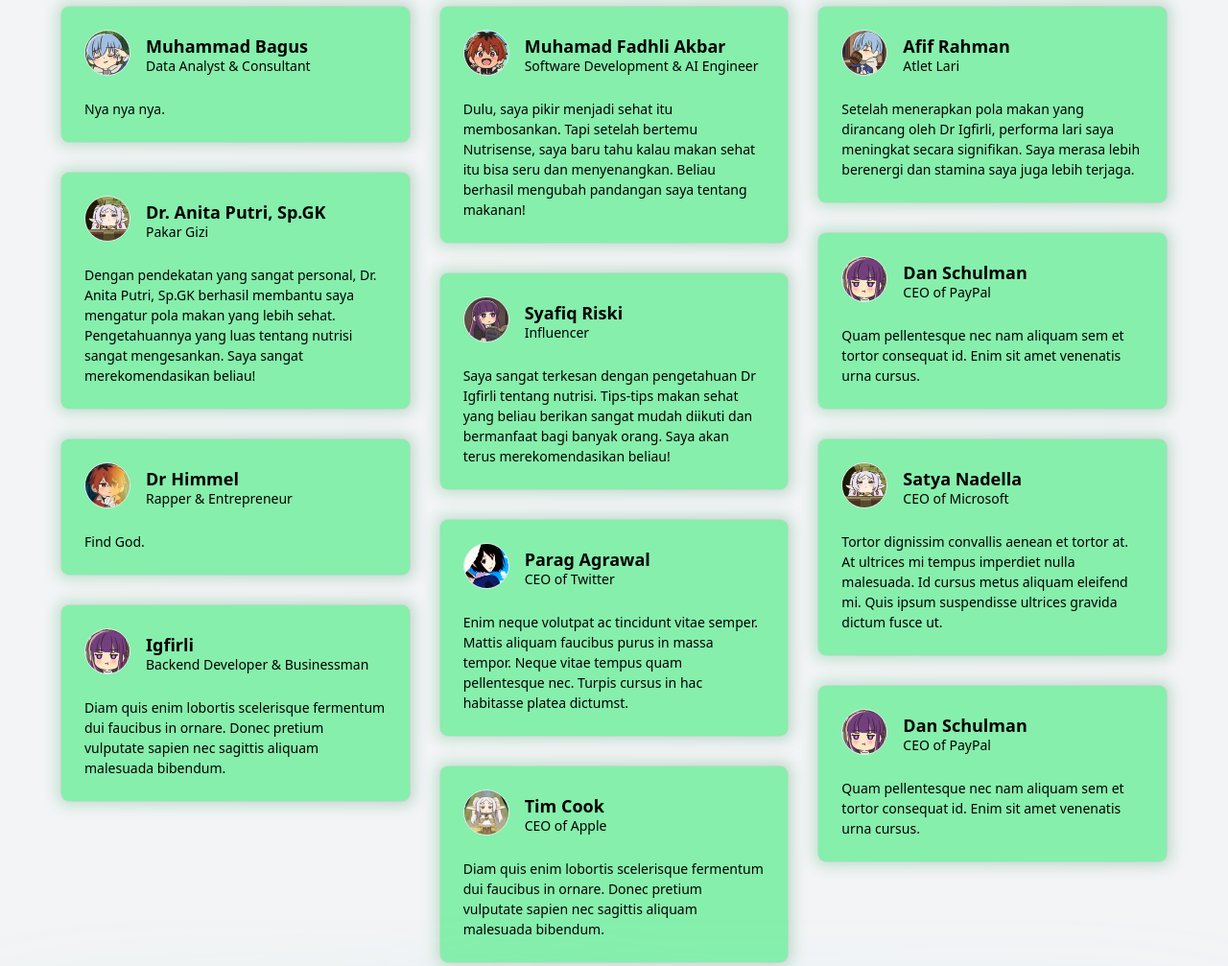
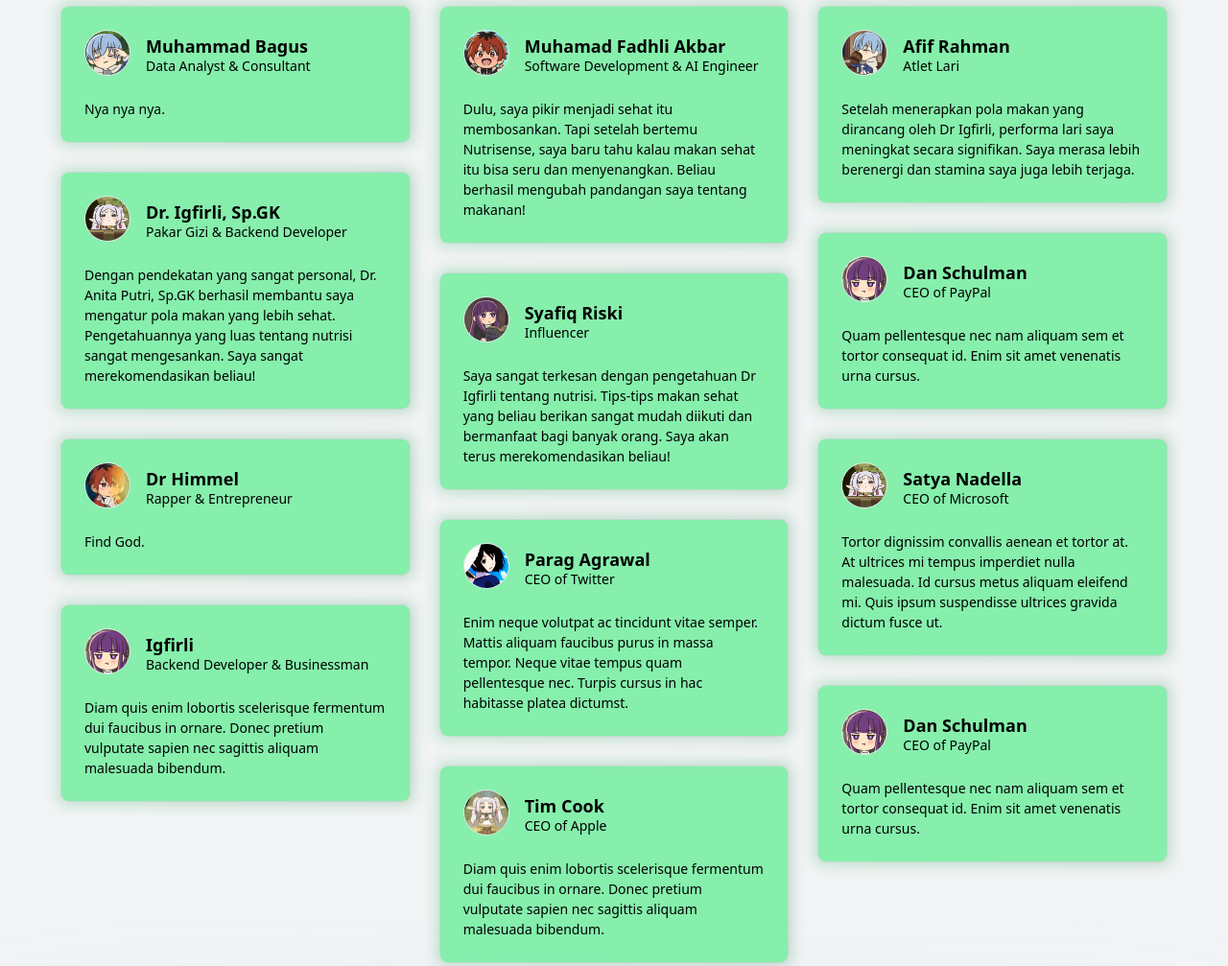
Before and after one commit to MuhammadBagoesA/NutriSense, a plain HTML site: page index.html in a window 1280 px wide. Shown: the part 2862-3869 px from the top of the page at 96% size. Drawn offline with nearby package versions, Linux system fonts and the light colour scheme; files whose address does not match are found by name.

Commit message:
feat: update index.html with new profile details for Dr. Igfirli

```diff
--- a/index.html
+++ b/index.html
@@ -528,10 +528,10 @@ document.addEventListener("click", function (event) {
                                   class="relative p-6 space-y-6 leading-none rounded-lg bg-green-300 ring-1 ring-gray-900/5">
                                   <div class="flex items-center space-x-4"><img
                                           src="./Assets/Image/Frieren.jpeg"
-                                          class="w-12 h-12 bg-center bg-cover border rounded-full" alt="Tim Cook">
+                                          class="w-12 h-12 bg-center bg-cover border rounded-full" alt="Dr. Igfirli">
                                       <div>
-                                          <h3 class="text-lg font-semibold text-black">Dr. Anita Putri, Sp.GK</h3>
-                                          <p class="text-black text-md">Pakar Gizi</p>
+                                          <h3 class="text-lg font-semibold text-black">Dr. Igfirli, Sp.GK</h3>
+                                          <p class="text-black text-md">Pakar Gizi &amp; Backend Developer</p>
                                       </div>
                                   </div>
                                   <p class="leading-normal text-black text-md">Dengan pendekatan yang sangat personal, Dr. Anita Putri, Sp.GK berhasil membantu saya mengatur pola makan yang lebih sehat. Pengetahuannya yang luas tentang nutrisi sangat mengesankan. Saya sangat merekomendasikan beliau!</p>
```
